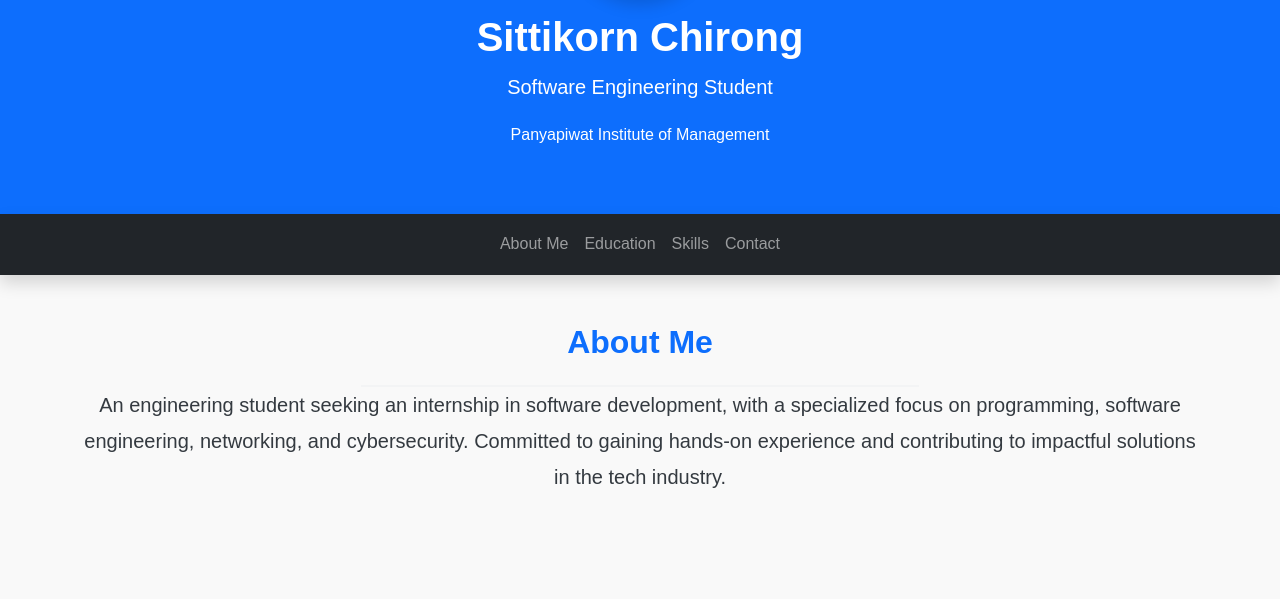
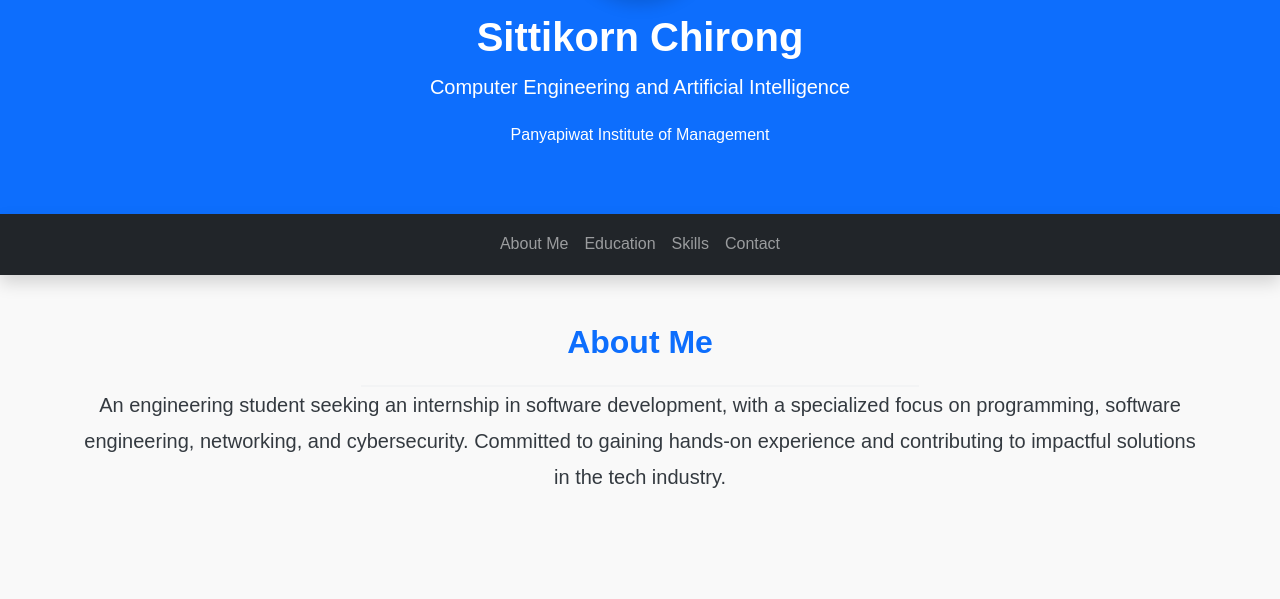
Before and after one commit to Sittikorn00/MyResume, a plain HTML site: page index.html in a window 1280 px wide. Shown: the part 201-800 px from the top of the page. Drawn offline with nearby package versions, Linux system fonts and the light colour scheme.

Commit message:
Update index.html

```diff
--- a/index.html
+++ b/index.html
@@ -12,7 +12,7 @@
     <header class="bg-primary text-white text-center py-5">
         <img src="Profile.jpg" class="rounded-circle mx-auto d-block border border-white shadow" style="width: 150px; height: 150px; object-fit: cover;">
         <h1 class="mt-3">Sittikorn Chirong</h1>
-        <p class="lead">Software Engineering Student</p>
+        <p class="lead">Computer Engineering and Artificial Intelligence</p>
         <p><a href="http://pim.ac.th" class="text-white text-decoration-none" target="_blank">Panyapiwat Institute of Management</a></p>
     </header>
 
```
